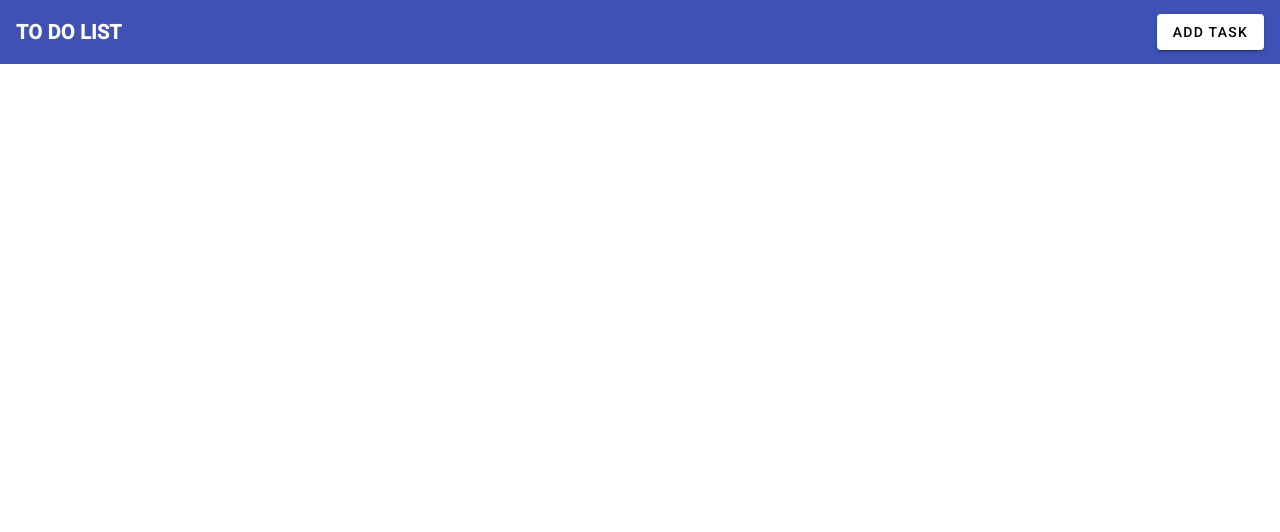
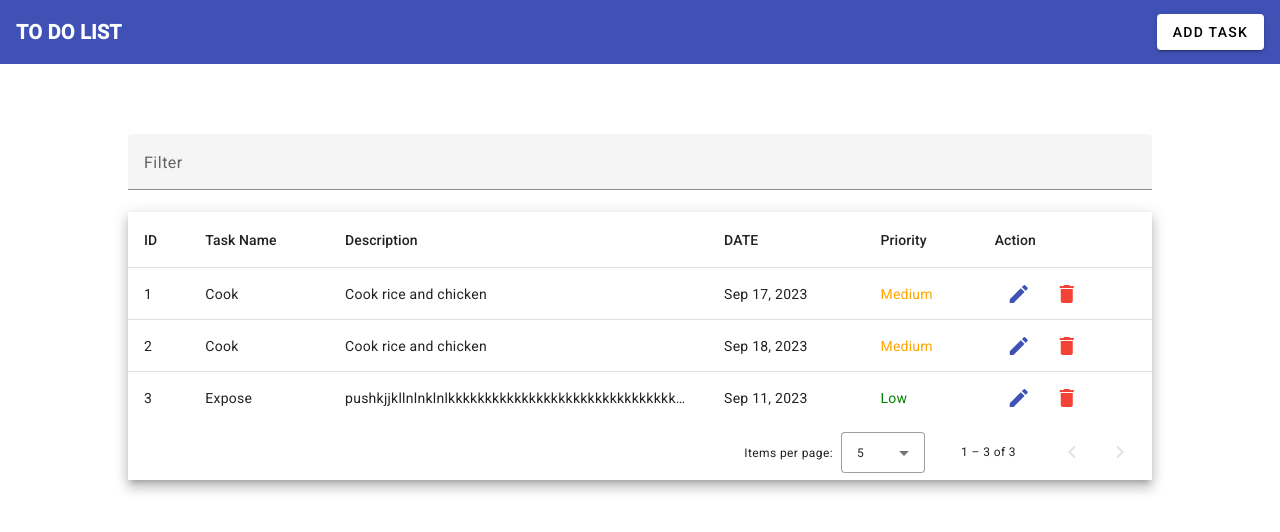
Before and after one commit to Luka2Lkay/angular-todo-list, an Angular app: page / in a window 1280 px wide. Shown: the top 532 px of the page. Built offline with nearby package versions, Linux system fonts and the light colour scheme; data requests are answered from the project's data file.

Commit message:
create dashboard table

```diff
--- a/db.json
+++ b/db.json
@@ -30,6 +30,13 @@
       "description": "Cook rice and chicken",
       "priority": "Medium",
       "id": 2
+    },
+    {
+      "taskName": "Expose ",
+      "date": "2023-09-11T22:00:00.000Z",
+      "description": "pushkjjkllnlnklnlkkkkkkkkkkkkkkkkkkkkkkkkkkkkkkkkkkkkkkkkkkkkkkkkkkkkkkkkkkkkkkkkkkkkkkkkkkkkkkkkkkkkkkkkkkkkkkkkkkkkkkkkkkkkkkkkkkkkkkkkkkkkkkkkkkkkkkkk",
+      "priority": "Low",
+      "id": 3
     }
   ]
 }
--- a/src/app/dashboard/dashboard.component.css
+++ b/src/app/dashboard/dashboard.component.css
@@ -1,3 +1,31 @@
 .example-spacer {
     flex: 1 1 auto;
   }
+
+  .high{
+    color: red;
+  }
+
+  .medium{
+    color: orange;
+  }
+
+  .low{
+    color: green;
+  }
+
+  mat-form-field {
+    width: 100%;
+  }
+
+  .content-textarea {
+    max-width: 20em;
+    overflow: hidden;
+    text-overflow: ellipsis;
+    white-space: nowrap;
+  }
+
+  .container {
+    width: 80%;
+    margin: 5em auto;
+  }
--- a/src/app/dashboard/dashboard.component.html
+++ b/src/app/dashboard/dashboard.component.html
@@ -3,3 +3,67 @@
   <span class="example-spacer"></span>
   <button mat-raised-button (click)="openAddEditForm()">ADD TASK</button>
 </mat-toolbar>
+
+<div class="container">
+  <mat-form-field>
+    <mat-label>Filter</mat-label>
+    <input matInput (keyup)="applyFilter($event)" placeholder="Ex. Cook" #input>
+  </mat-form-field>
+
+  <div class="mat-elevation-z8">
+    <table mat-table [dataSource]="dataSource" matSort>
+
+      <!-- ID Column -->
+      <ng-container matColumnDef="id">
+        <th mat-header-cell *matHeaderCellDef mat-sort-header> ID </th>
+        <td mat-cell *matCellDef="let row"> {{row.id}} </td>
+      </ng-container>
+
+      <!-- Task name Column -->
+      <ng-container matColumnDef="taskName">
+        <th mat-header-cell *matHeaderCellDef mat-sort-header> Task Name </th>
+        <td mat-cell *matCellDef="let row"> {{row.taskName}} </td>
+      </ng-container>
+
+      <!-- Description Column -->
+      <ng-container matColumnDef="description">
+        <th mat-header-cell *matHeaderCellDef mat-sort-header> Description </th>
+        <td mat-cell *matCellDef="let row" class ='content-textarea'> {{row.description}} </td>
+      </ng-container>
+
+      <!-- date Column -->
+      <ng-container matColumnDef="date">
+        <th mat-header-cell *matHeaderCellDef mat-sort-header> DATE </th>
+        <td mat-cell *matCellDef="let row"> {{row.date | date}} </td>
+      </ng-container>
+
+      <!-- priority Column -->
+      <ng-container matColumnDef="priority">
+        <th mat-header-cell *matHeaderCellDef mat-sort-header> Priority </th>
+        <td mat-cell *matCellDef="let row">
+          <div [class.high]="row.priority === 'High'" [class.medium]="row.priority === 'Medium'" [class.low]="row.priority === 'Low'">
+            {{row.priority}}
+          </div>
+          </td>
+      </ng-container>
+
+      <ng-container matColumnDef="action">
+        <th mat-header-cell *matHeaderCellDef mat-sort-header> Action </th>
+        <td mat-cell *matCellDef="let row">
+          <button mat-icon-button><mat-icon color="primary">edit</mat-icon></button>
+          <button mat-icon-button><mat-icon color="warn">delete</mat-icon></button>
+          </td>
+      </ng-container>
+
+      <tr mat-header-row *matHeaderRowDef="displayedColumns"></tr>
+      <tr mat-row *matRowDef="let row; columns: displayedColumns;"></tr>
+
+      <!-- Row shown when there is no matching data. -->
+      <tr class="mat-row" *matNoDataRow>
+        <td class="mat-cell" colspan="4">No data matching the filter "{{input.value}}"</td>
+      </tr>
+    </table>
+
+    <mat-paginator [pageSizeOptions]="[5, 10, 25, 100]" aria-label="Select page of users"></mat-paginator>
+  </div>
+</div>
--- a/src/app/dashboard/dashboard.component.ts
+++ b/src/app/dashboard/dashboard.component.ts
@@ -1,19 +1,62 @@
-import { Component } from '@angular/core';
+import { Component, OnInit, ViewChild } from '@angular/core';
 import { MatDialog } from '@angular/material/dialog';
 import { AddEditListComponent } from '../add-edit-list/add-edit-list.component';
+import { TasksService } from '../tasks.service';
+import { MatPaginator } from '@angular/material/paginator';
+import { MatSort } from '@angular/material/sort';
+import { MatTableDataSource } from '@angular/material/table';
 
 @Component({
   selector: 'app-dashboard',
   templateUrl: './dashboard.component.html',
-  styleUrls: ['./dashboard.component.css']
+  styleUrls: ['./dashboard.component.css'],
 })
-export class DashboardComponent {
-title = "To Do List"
+export class DashboardComponent implements OnInit {
+  title = 'To Do List';
 
-constructor(private _dialogue: MatDialog){}
+  displayedColumns: string[] = [
+    'id',
+    'taskName',
+    'description',
+    'date',
+    'priority',
+    'action',
+  ];
+  dataSource!: MatTableDataSource<any>;
 
-openAddEditForm(): void {
-  this._dialogue.open(AddEditListComponent)
+  @ViewChild(MatPaginator) paginator!: MatPaginator;
+  @ViewChild(MatSort) sort!: MatSort;
+
+  constructor(
+    private _dialogue: MatDialog,
+    private _taskService: TasksService
+  ) {}
+
+  openAddEditForm(): void {
+    this._dialogue.open(AddEditListComponent);
+  }
+
+  getTaskList() {
+    this._taskService.getTaskList().subscribe({
+      next: (res) => {
+        this.dataSource = new MatTableDataSource(res);
+        this.dataSource.sort = this.sort;
+        this.dataSource.paginator = this.paginator;
+      },
+      error: console.log,
+    });
+  }
+
+  ngOnInit(): void {
+    this.getTaskList();
+  }
+
+  applyFilter(event: Event) {
+    const filterValue = (event.target as HTMLInputElement).value;
+    this.dataSource.filter = filterValue.trim().toLowerCase();
+
+    if (this.dataSource.paginator) {
+      this.dataSource.paginator.firstPage();
+    }
+  }
 }
-
-}
--- a/src/app/tasks.service.ts
+++ b/src/app/tasks.service.ts
@@ -13,4 +13,7 @@ export class TasksService {
     return this._http.post('http://localhost:3000/tasks', data);
   }
 
+  getTaskList(): Observable<any> {
+    return this._http.get('http://localhost:3000/tasks');
+  }
 }
```
Also changed, not shown: src/app/app.module.ts (+17 -17 lines), src/app/add-edit-list/add-edit-list.component.ts (line endings or trailing spaces).
